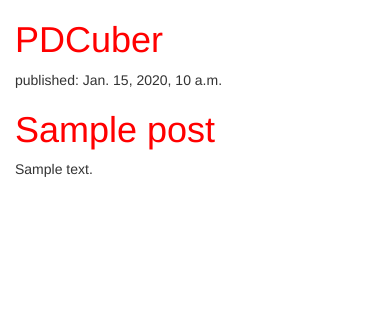
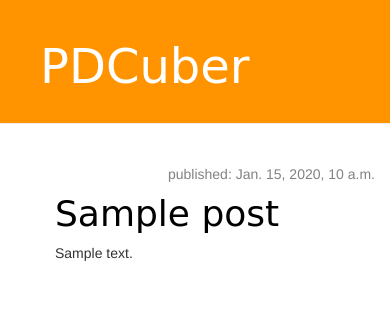
Before and after one commit to sdsangee/PDCuber, a Django app: template pdblogapp/templates/pdblogapp/post_list.html in a window 390 px wide. Shown: the top 332 px of the page. Run offline with Django 3.2, Linux system fonts and the light colour scheme; the template is opened without the code that fills it: values that come from a table or form of the project are taken from there, others are empty; tables that the repository leaves empty hold one stand-in row (values such as "Sample post"); some libraries are stand-ins or nearby versions.

Commit message:
New Header added to CSS

```diff
--- a/pdblogapp/static/css/pdblogapp.css
+++ b/pdblogapp/static/css/pdblogapp.css
@@ -1,8 +1,47 @@
-h1 a {
-    /*color: #FCA205;*/
-    color: red;
+.page-header {
+    background-color: #ff9400;
+    margin-top: 0;
+    padding: 20px 20px 20px 40px;
 }
 
-body {
-    padding-left: 15px;
+.page-header h1, .page-header h1 a, .page-header h1 a:visited, .page-header h1 a:active {
+    color: #ffffff;
+    font-size: 36pt;
+    text-decoration: none;
 }
+
+.content {
+    margin-left: 40px;
+}
+
+h1, h2, h3, h4 {
+    font-family: 'Lobster', cursive;
+}
+
+.date {
+    float: right;
+    color: #828282;
+}
+
+.save {
+    float: right;
+}
+
+.post-form textarea, .post-form input {
+    width: 100%;
+}
+
+.top-menu, .top-menu:hover, .top-menu:visited {
+    color: #ffffff;
+    float: right;
+    font-size: 26pt;
+    margin-right: 20px;
+}
+
+.post {
+    margin-bottom: 70px;
+}
+
+.post h1 a, .post h1 a:visited {
+    color: #000000;
+}
--- a/pdblogapp/templates/pdblogapp/post_list.html
+++ b/pdblogapp/templates/pdblogapp/post_list.html
@@ -7,16 +7,24 @@
         <link rel="stylesheet" href="{% static 'css/pdblogapp.css' %}">
     </head>
     <body>
-        <div>
-            <h1><a href="">PDCuber</a></h1>
+        <div class="page-header">
+            <h1><a href="/">PDCuber</a></h1>
         </div>
 
+        <div class="content container">
+            <div class="row">
+                <div class="col-md-8">
                     {% for post in posts %}
-    	<div>
+                        <div class="post">
+                            <div class="date">
                                 <p>published: {{ post.published_date }}</p>
+                            </div>
                             <h1><a href="">{{ post.title }}</a></h1>
                             <p>{{ post.text|linebreaks }}</p>
                         </div>
                     {% endfor %}
+                </div>
+            </div>
+        </div>
     </body>
 </html>
```
Lines whose indentation alone changed are shown as unchanged.
